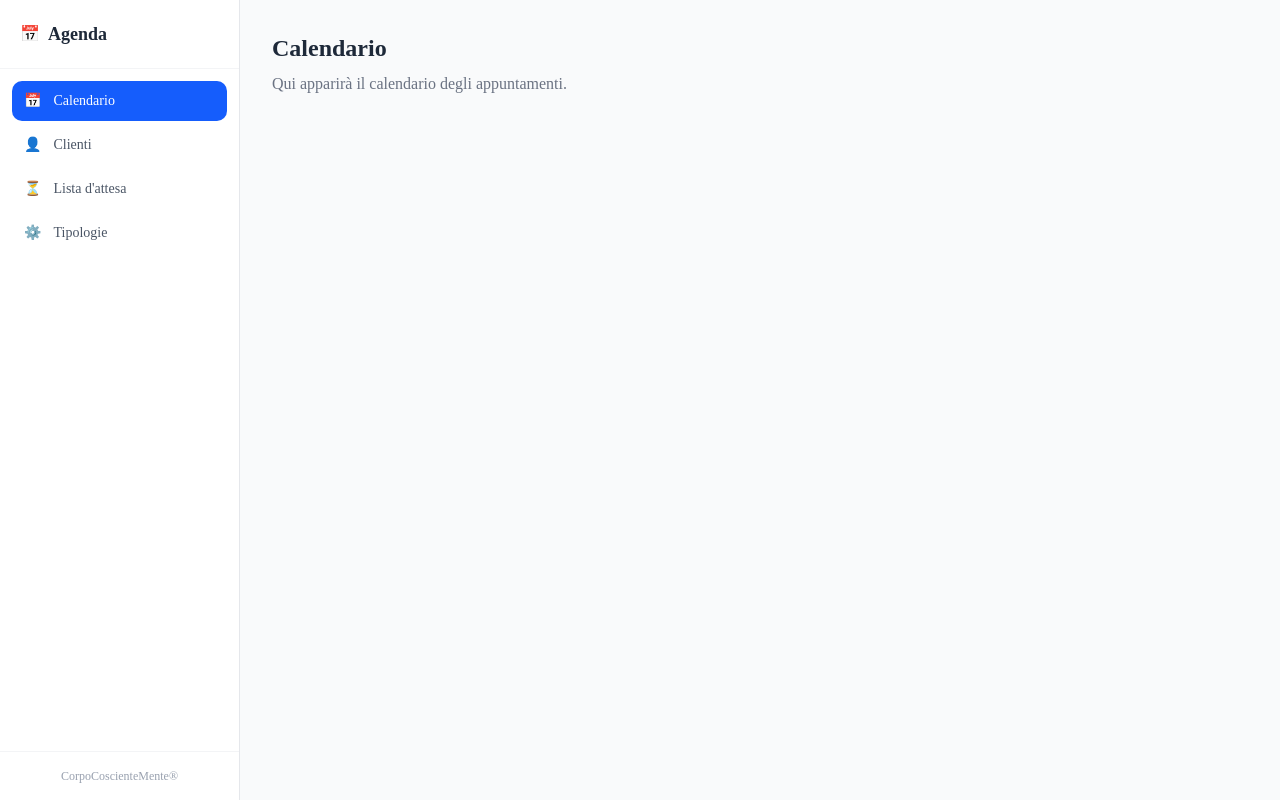
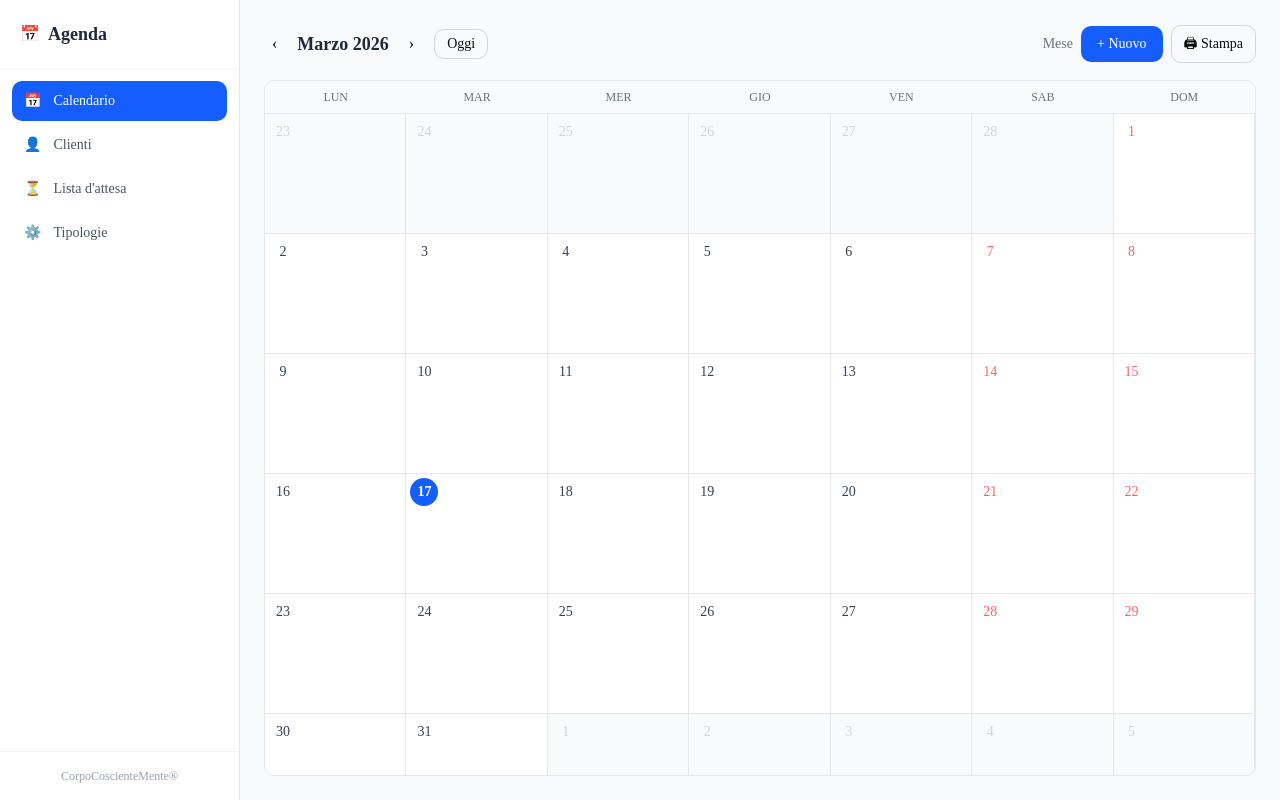
Before and after one commit to mzanchetta73/App, a Next.js app: page /calendario in a window 1280 px wide. Built offline with nearby package versions, Linux system fonts and the light colour scheme.

Commit message:
Calendario responsive

```diff
--- a/package.json
+++ b/package.json
@@ -11,6 +11,7 @@
   "dependencies": {
     "class-variance-authority": "^0.7.1",
     "clsx": "^2.1.1",
+    "date-fns": "^4.1.0",
     "lucide-react": "^0.577.0",
     "next": "16.1.6",
     "radix-ui": "^1.4.3",
--- a/src/app/calendario/page.tsx
+++ b/src/app/calendario/page.tsx
@@ -1,11 +1,82 @@
+'use client'
+
 import AppLayout from '@/components/layout/AppLayout'
+import { useState } from 'react'
+import { format, startOfMonth, endOfMonth, eachDayOfInterval, startOfWeek, endOfWeek, isSameMonth, isSameDay, addMonths, subMonths } from 'date-fns'
+import { it } from 'date-fns/locale'
+
+const giorniSettimana = ['Lun', 'Mar', 'Mer', 'Gio', 'Ven', 'Sab', 'Dom']
 
 export default function Calendario() {
+  const [dataCorrente, setDataCorrente] = useState(new Date())
+
+  const inizioMese = startOfMonth(dataCorrente)
+  const fineMese = endOfMonth(dataCorrente)
+  const inizioCalendario = startOfWeek(inizioMese, { weekStartsOn: 1 })
+  const fineCalendario = endOfWeek(fineMese, { weekStartsOn: 1 })
+  const giorni = eachDayOfInterval({ start: inizioCalendario, end: fineCalendario })
+
   return (
     <AppLayout>
-      <div className="p-8">
-        <h1 className="text-2xl font-semibold text-gray-800">Calendario</h1>
-        <p className="text-gray-500 mt-2">Qui apparirà il calendario degli appuntamenti.</p>
+      <div className="p-6 flex flex-col" style={{ height: '100vh', minWidth: '700px', overflowX: 'auto' }}>
+        {/* Header */}
+        <div className="flex items-center justify-between mb-4">
+          <div className="flex items-center gap-3">
+            <button onClick={() => setDataCorrente(subMonths(dataCorrente, 1))} className="p-2 hover:bg-gray-100 rounded-lg">‹</button>
+            <h2 className="text-lg font-semibold text-gray-800 capitalize">
+              {format(dataCorrente, 'MMMM yyyy', { locale: it })}
+            </h2>
+            <button onClick={() => setDataCorrente(addMonths(dataCorrente, 1))} className="p-2 hover:bg-gray-100 rounded-lg">›</button>
+            <button onClick={() => setDataCorrente(new Date())} className="px-3 py-1 text-sm border border-gray-300 rounded-lg hover:bg-gray-100">Oggi</button>
+          </div>
+          <div className="flex items-center gap-2">
+            <span className="text-sm text-gray-500">Mese</span>
+            <button className="px-4 py-2 bg-blue-600 text-white text-sm rounded-lg hover:bg-blue-700">+ Nuovo</button>
+            <button className="px-3 py-2 border border-gray-300 text-sm rounded-lg hover:bg-gray-100">🖨 Stampa</button>
+          </div>
+        </div>
+
+        {/* Griglia calendario */}
+        <div className="flex-1 border border-gray-200 rounded-lg overflow-auto">
+          {/* Intestazione giorni */}
+          <div className="grid grid-cols-7 bg-gray-50 border-b border-gray-200">
+            {giorniSettimana.map(g => (
+              <div key={g} className="py-2 text-center text-xs font-medium text-gray-500 uppercase">
+                {g}
+              </div>
+            ))}
+          </div>
+
+          {/* Celle giorni */}
+          <div className="grid grid-cols-7 flex-1" style={{ gridTemplateRows: `repeat(${giorni.length / 7}, 1fr)` }}>
+            {giorni.map((giorno, i) => {
+              const isOggi = isSameDay(giorno, new Date())
+              const isMeseCorrente = isSameMonth(giorno, dataCorrente)
+              const isSabDom = giorno.getDay() === 0 || giorno.getDay() === 6
+
+              return (
+                <div
+                  key={i}
+                  className={`border-b border-r border-gray-200 p-1 min-h-[120px] cursor-pointer hover:bg-blue-50 transition-colors ${
+                    !isMeseCorrente ? 'bg-gray-50' : 'bg-white'
+                  }`}
+                >
+                  <span className={`inline-flex items-center justify-center w-7 h-7 text-sm rounded-full ${
+                    isOggi
+                      ? 'bg-blue-600 text-white font-semibold'
+                      : isSabDom && isMeseCorrente
+                      ? 'text-red-400'
+                      : !isMeseCorrente
+                      ? 'text-gray-300'
+                      : 'text-gray-700'
+                  }`}>
+                    {format(giorno, 'd')}
+                  </span>
+                </div>
+              )
+            })}
+          </div>
+        </div>
       </div>
     </AppLayout>
   )
```
Also changed, not shown: 1 other file (tests, documents, lock files or other folders).
